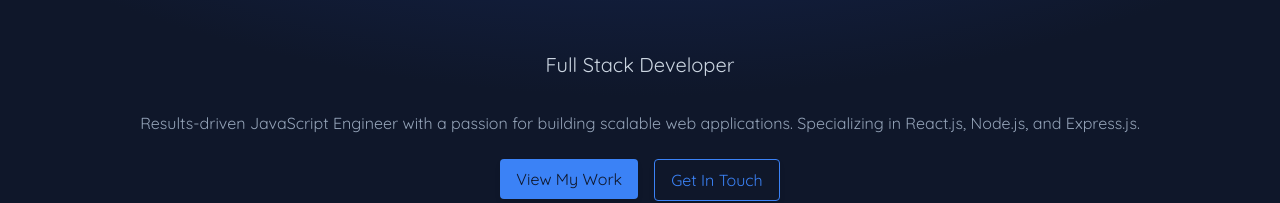
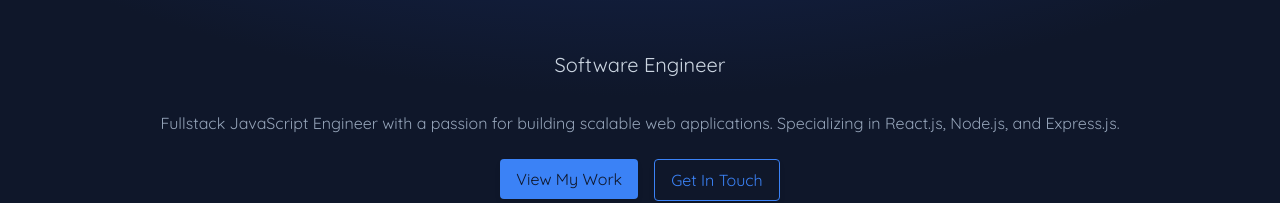
Before and after one commit to Anorme/zerofolio, a React (Vite) app: page / in a window 1280 px wide. Shown: the part 384-587 px from the top of the page. Built offline with nearby package versions, Linux system fonts and the light colour scheme.

Commit message:
refactor(Hero): integrate HERO constant for dynamic content rendering

```diff
--- a/src/components/Hero.jsx
+++ b/src/components/Hero.jsx
@@ -1,14 +1,12 @@
 import { Link } from "react-scroll";
+import { HERO } from "../constants";
 
 const HeroSection = () => {
   return (
     <div className="flex flex-col items-center justify-center h-screen text-text text-center p-0">
-      <h1 className="text-5xl font-bold mb-12">Anorme Inkumsah</h1>
-      <h2 className="text-xl mb-8 text-text-secondary">Full Stack Developer</h2>
-      <p className="mb-6 text-text-muted">
-      Results-driven JavaScript Engineer with a passion for building scalable web applications.
-        Specializing in React.js, Node.js, and Express.js.
-      </p>
+      <h1 className="text-5xl font-bold mb-12">{HERO.name}</h1>
+      <h2 className="text-xl mb-8 text-text-secondary">{HERO.title}</h2>
+      <p className="mb-6 text-text-muted">{HERO.description}</p>
       <div className="flex space-x-4">
         <Link
           to="projects"
```
